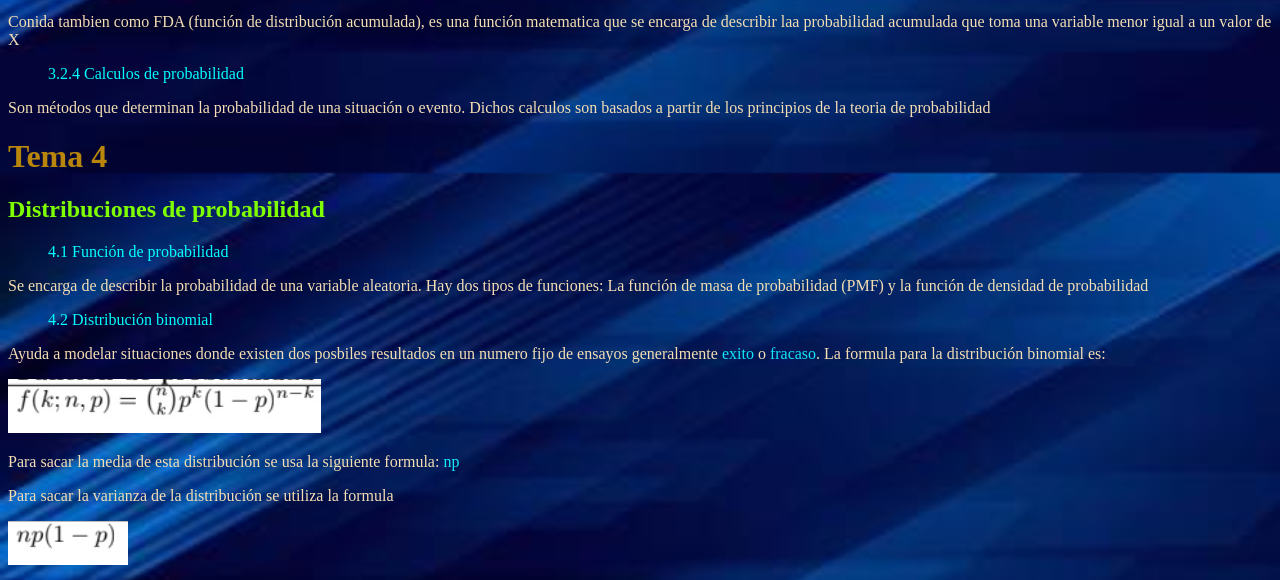
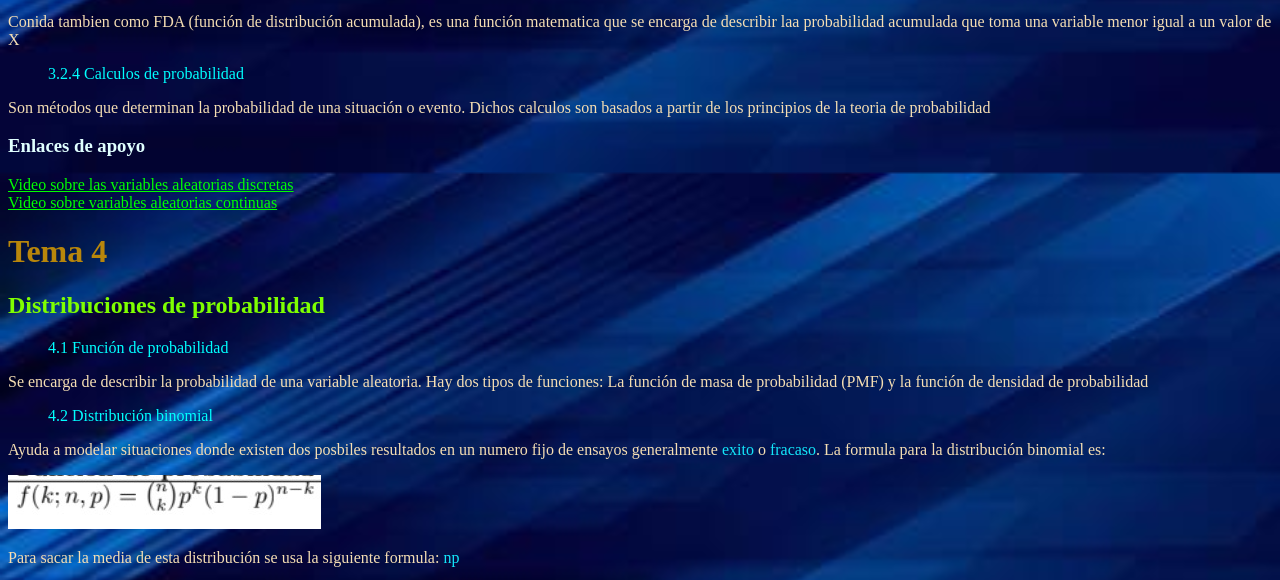
Before and after one commit to ignaciomal/TemarioPE, a plain HTML site: page index.html in a window 1280 px wide. Shown: the part 5263-5843 px from the top of the page. Drawn offline with Linux system fonts and the light colour scheme.

Commit message:
se agregaron links de videos del tema 3
Signed-off-by: Irving Maldonado Olguin <irvingolguim@gmail.com>

```diff
--- a/index.html
+++ b/index.html
@@ -228,6 +228,10 @@
 <ul style="color: aqua">3.2.4 Calculos de probabilidad</ul>
 <p style="color: wheat;">Son métodos que determinan la probabilidad de una situación o evento. Dichos calculos son basados a partir de los principios de la teoria de probabilidad</p>
 
+<h3 style="color:lightcyan;">Enlaces de apoyo</h3>
+<a href="https://www.canva.com/design/DAGJ0AWxsqs/98M3QQRoDjZwTfmJQkz4yA/view?utm_content=DAGJ0AWxsqs&utm_campaign=designshare&utm_medium=link&utm_source=editor" target="_blank", style="color: lime;">Video sobre las variables aleatorias discretas</a>
+<br>
+<a href="https://www.canva.com/design/DAGJ0gnqCFM/IgDha13dki4Y83w-vAgeyQ/view?utm_content=DAGJ0gnqCFM&utm_campaign=designshare&utm_medium=link&utm_source=editor" target="_blank", style="color: lime;">Video sobre variables aleatorias continuas</a>
 
 <h1 style="color: darkgoldenrod;">Tema 4</h1>
 
```
